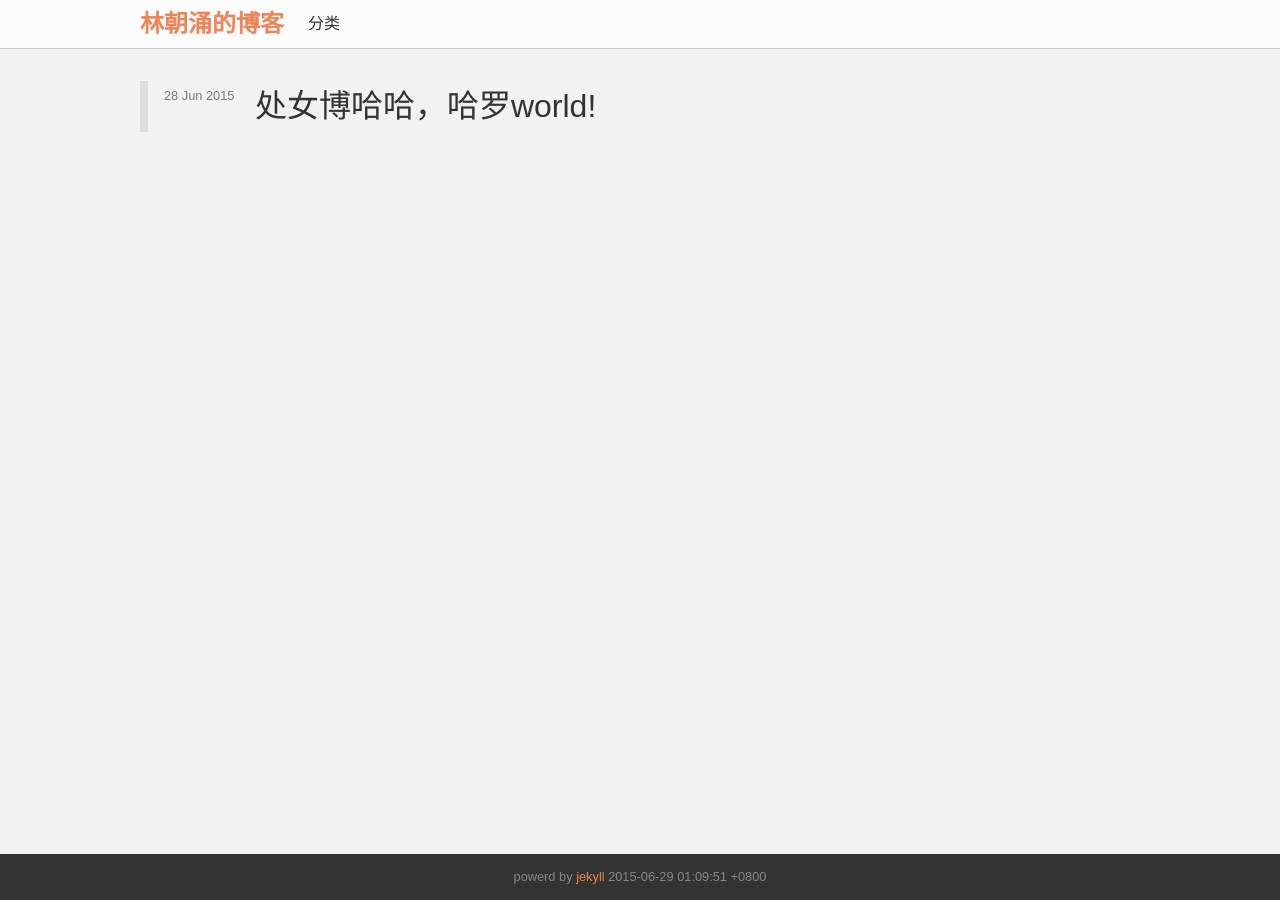
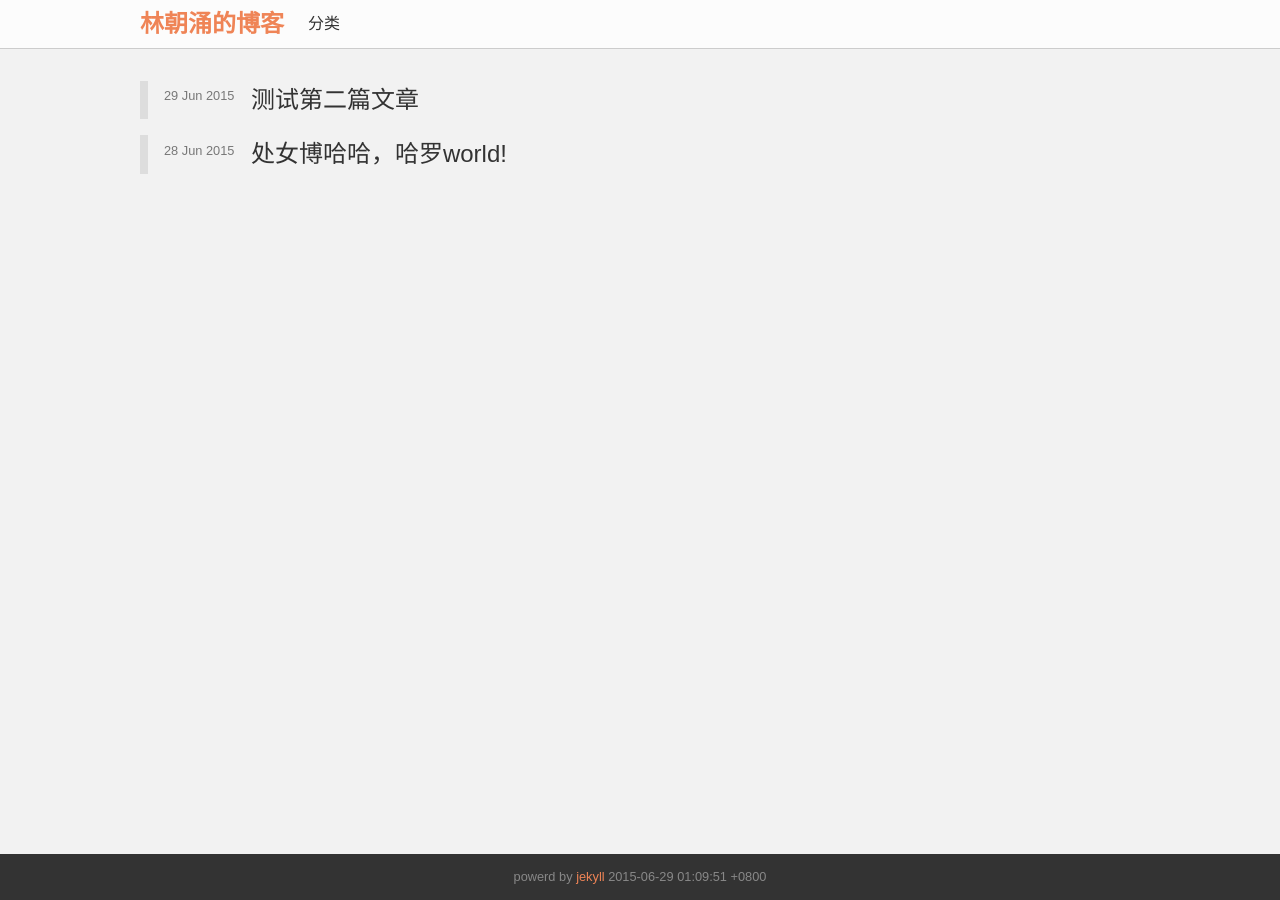
Before and after one commit to bravelincy/joenil.github.io, a Jekyll site: the page built from index.html, in a window 1280 px wide. Built offline with Jekyll 4.4.1, drawn with Linux system fonts in a browser that asks for light colours.

Commit message:
添加第二篇文章

```diff
--- a/_layouts/post.html
+++ b/_layouts/post.html
@@ -13,9 +13,11 @@
 			<span>{{page.date}}</span>
 		</section>
 		<article>
+			{% if page.brief %}
 			<div class="article-brief">
 				{{page.brief}}
 			</div>
+			{% endif %}
 			{{ content }}
 		</article>
 	</div>
--- /dev/null
+++ b/_posts/2015-06-29-test-second.html
@@ -0,0 +1,6 @@
+---
+layout: post
+title: 测试第二篇文章
+---
+
+测试内容
--- a/css/style.css
+++ b/css/style.css
@@ -79,7 +79,7 @@ body {
 .al-title {
 	display: inline-block;
 	margin-left: .5em;
-	font-size: 2em;
+	font-size: 1.5em;
 }
 
 .article-header {
```
